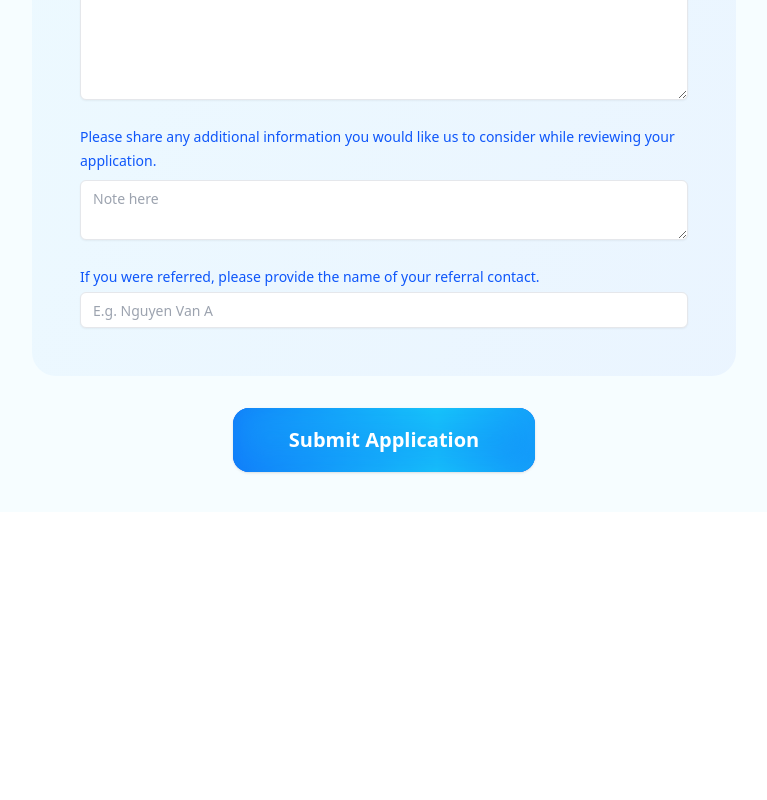
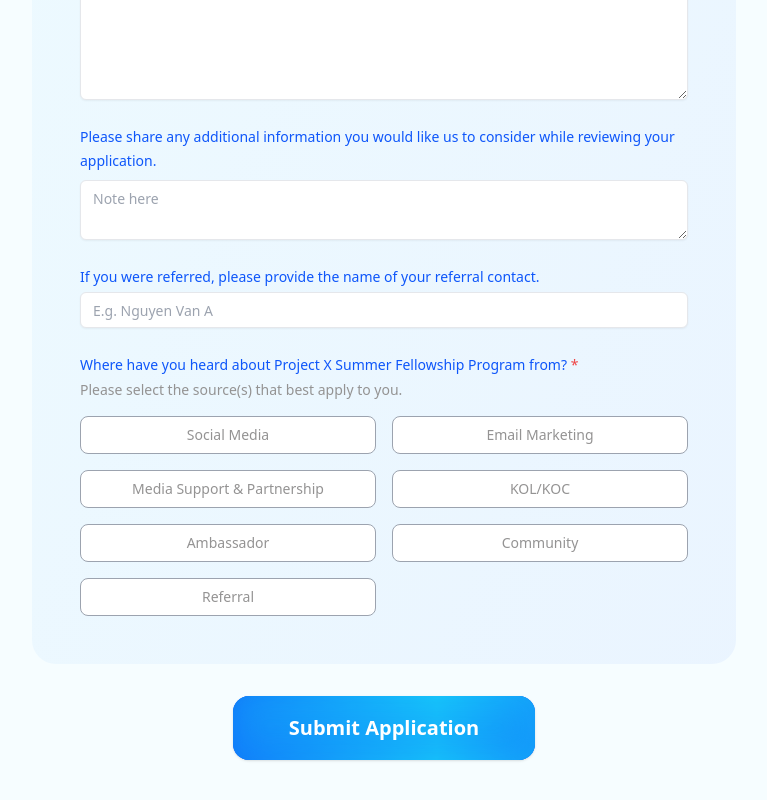
Before and after one commit to Project-X-Vietnam/landing-page, a Next.js app: page / in a window 1280 px wide. Shown: the part 3492-4292 px from the top of the page, without its empty margins (256-1023 px from the left). Before the commit the page ends 4004 px from the top, so only its background shows below. Built offline with nearby package versions, Linux system fonts and the light colour scheme.

Commit message:
add: field source

```diff
--- a/components/Form.tsx
+++ b/components/Form.tsx
@@ -24,12 +24,14 @@ interface ApplicationFormData {
     referral: string;
     career_interest: string[];
     intern_location: string[];
+    source: string[];
   }
 
 export default function Form() {
   // State for selected areas of interest & locations
   const [selectedOptions, setSelectedOptions] = useState<string[]>([]);
   const [selectedLocations, setSelectedLocations] = useState<string[]>([]);
+  const [selectedSources, setSelectedSources] = useState<string[]>([]);
   const [isSubmitting, setIsSubmitting] = useState(false);
   const [resumeFile, setResumeFile] = useState<File | null>(null);
 
@@ -51,6 +53,7 @@ export default function Form() {
     referral: '',
     career_interest: [],
     intern_location: [],
+    source: [],
   });
 
 
@@ -77,6 +80,16 @@ export default function Form() {
     { id: "remote", label: "Remote" },
   ];
 
+  const sources = [
+    "Social Media",
+    "Email Marketing",
+    "Media Support & Partnership",
+    "KOL/KOC",
+    "Ambassador",
+    "Community",
+    "Referral",
+  ];
+
   const handleToggle = (id: string, type: string) => {
     if (type === "interest") {
       setSelectedOptions((prev) =>
@@ -85,6 +98,10 @@ export default function Form() {
     } else if (type === "location") {
       setSelectedLocations((prev) =>
         prev.includes(id) ? prev.filter((location) => location !== id) : [...prev, id]
+      );
+    } else if (type === "source") {
+      setSelectedSources((prev) =>
+        prev.includes(id) ? prev.filter((source) => source !== id) : [...prev, id]
       );
     }
   };
@@ -121,6 +138,11 @@ export default function Form() {
       return;
     }
 
+    if (selectedSources.length === 0) {
+      toast.error("Please select at least one source");
+      return;
+    }
+
     setIsSubmitting(true);
 
     try {
@@ -136,12 +158,12 @@ export default function Form() {
       intern_location: selectedLocations.map(id =>
         locations.find(loc => loc.id === id)?.label || ''
       ),
+      source: selectedSources,
     };
 
     const formDataToSubmit = new FormData();
     Object.entries(applicationData).forEach(([key, value]) => {
         if (Array.isArray(value)) {
-        // Xử lý các trường array
           value.forEach((item) => {
             formDataToSubmit.append(`${key}[]`, item);
           });
@@ -155,7 +177,6 @@ export default function Form() {
 
       if (success) {
         toast.success("Application submitted successfully!");
-        // Reset form
         setFormData({
           name: '',
           email: '',
@@ -173,9 +194,11 @@ export default function Form() {
           referral: '',
           career_interest: [],
           intern_location: [],
+          source: [],
         });
         setSelectedOptions([]);
         setSelectedLocations([]);
+        setSelectedSources([]);
         setResumeFile(null);
       } else {
         throw new Error("Form submission failed");
@@ -497,6 +520,33 @@ export default function Form() {
             className="text-sm"
           />
         </div>
+
+        {/* Source */}
+        <div>
+          <Label htmlFor="source">
+            Where have you heard about Project X Summer Fellowship Program from? <span className="text-red-500">*</span>
+          </Label>
+          <p className="text-xs md:text-sm text-subtitle mt-1">
+            Please select the source(s) that best apply to you.
+          </p>
+          <div className="grid sm:grid-cols-1 md:grid-cols-2 gap-4 mt-4">
+            {sources.map((source, index) => (
+              <button
+                key={index}
+                type="button"
+                className={`flex items-center justify-center border rounded-lg px-4 py-2 text-left text-xs md:text-sm transition-all ${
+                  selectedSources.includes(source)
+                    ? "bg-primary opacity-80 text-white border-primary"
+                    : "bg-white text-subtitle border-gray-400"
+                }`}
+                onClick={() => handleToggle(source, "source")}
+              >
+                {source}
+              </button>
+            ))}
+          </div>
+        </div>
+
       </div>
 
       {/* Submit Button */}
--- a/lib/form-submission.ts
+++ b/lib/form-submission.ts
@@ -53,7 +53,7 @@ export async function uploadFile(file: File, fullName: string): Promise<string>
                   "name": `${formData.get('name')}_${Math.floor(Date.now() / 1000)}.pdf`
                 }
               ],
-              "source": formData.get('referral') ? ["Referral"] : ["Other"],
+              "source": formData.getAll('source[]') || [],
               "university": formData.get('university') || "",
             }
           };
```
Lines whose indentation alone changed are shown as unchanged.
